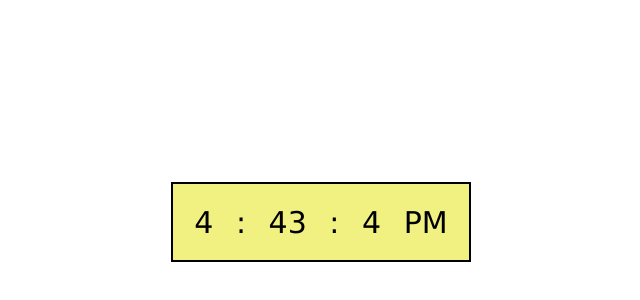
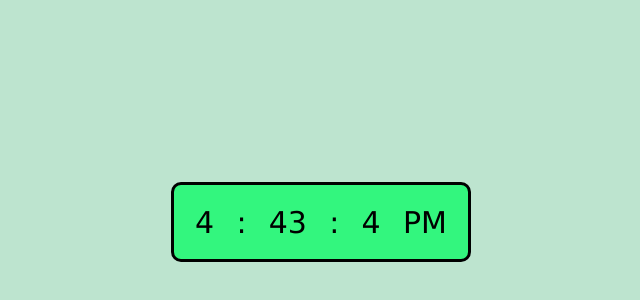
Before and after one commit to KaushikKundu/Beginner-Mini-Projects, a plain HTML site: page Digital-clock/index.html in a window 1280 px wide. Shown: the part 18-318 px from the top of the page, without its empty margins (319-959 px from the left). Drawn offline with Linux system fonts and the light colour scheme.

Commit message:
digital clock

```diff
--- a/Digital-clock/index.js
+++ b/Digital-clock/index.js
@@ -13,7 +13,7 @@ function showTime() {
   let hr = curTime.getHours();
   let sec = curTime.getSeconds();
   let min = curTime.getMinutes();
-  let ampm = curTime.getHours() >= 12 ? "" : "AM";
+  let ampm = curTime.getHours() >= 12 ? "AM" : "PM";
   hr = hr % 12;
   hour.textContent = hr;
   minutes.textContent = min;
--- a/Digital-clock/style.css
+++ b/Digital-clock/style.css
@@ -5,11 +5,14 @@
     font-size: 30px;
     font-family: 'Lucida Sans', 'Lucida Sans Regular', 'Lucida Grande', 'Lucida Sans Unicode', Geneva, Verdana, sans-serif;
 }
-
+body{
+    background-color: rgb(189, 228, 207);
+}
 .clock{
     width: 300px;
-    background-color: rgb(241, 241, 129);
-    border: 2px solid black;
+    background-color: rgb(51, 246, 126);
+    border: 3px solid black;
+    border-radius: 10px;
     margin: auto;
     margin-top: 200px;
     padding: 10px;
```
